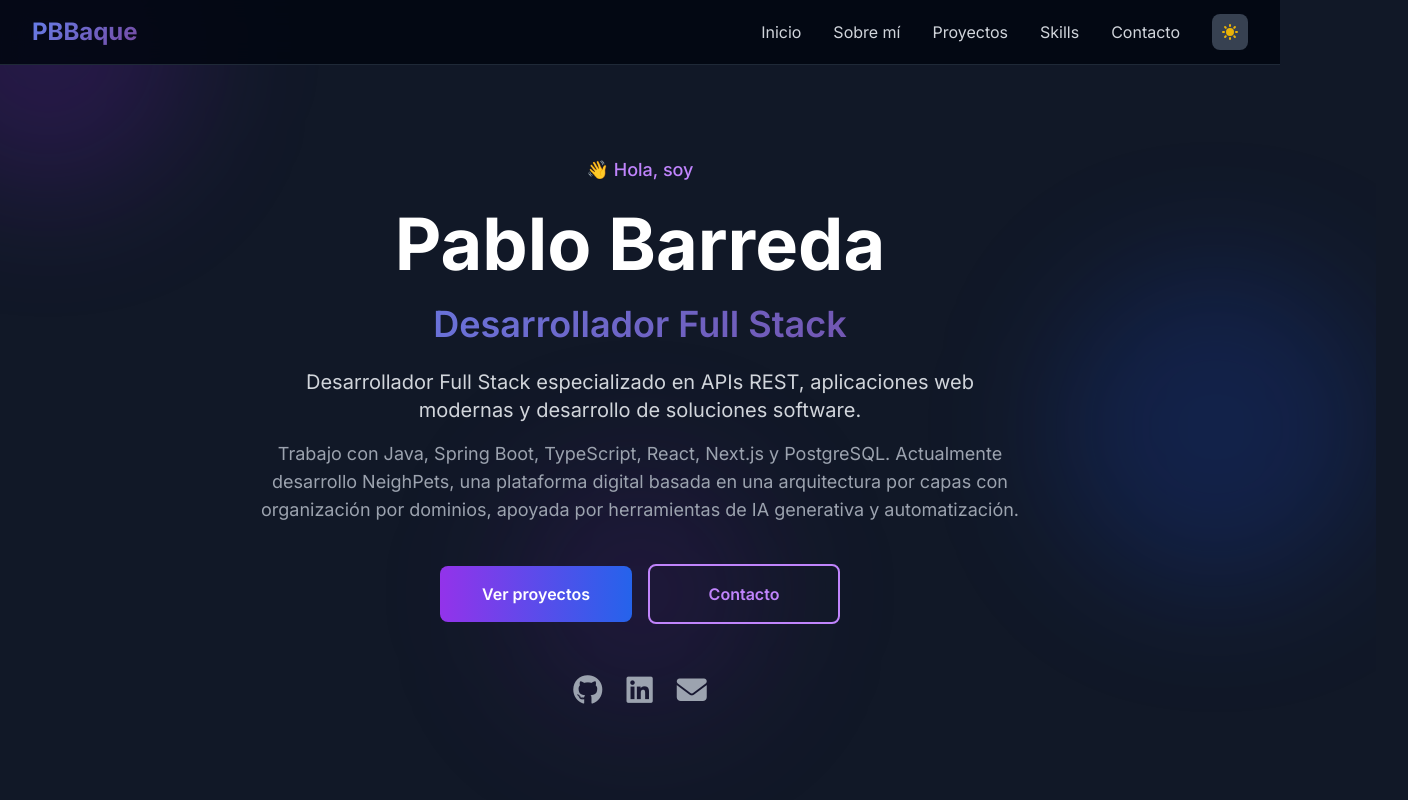
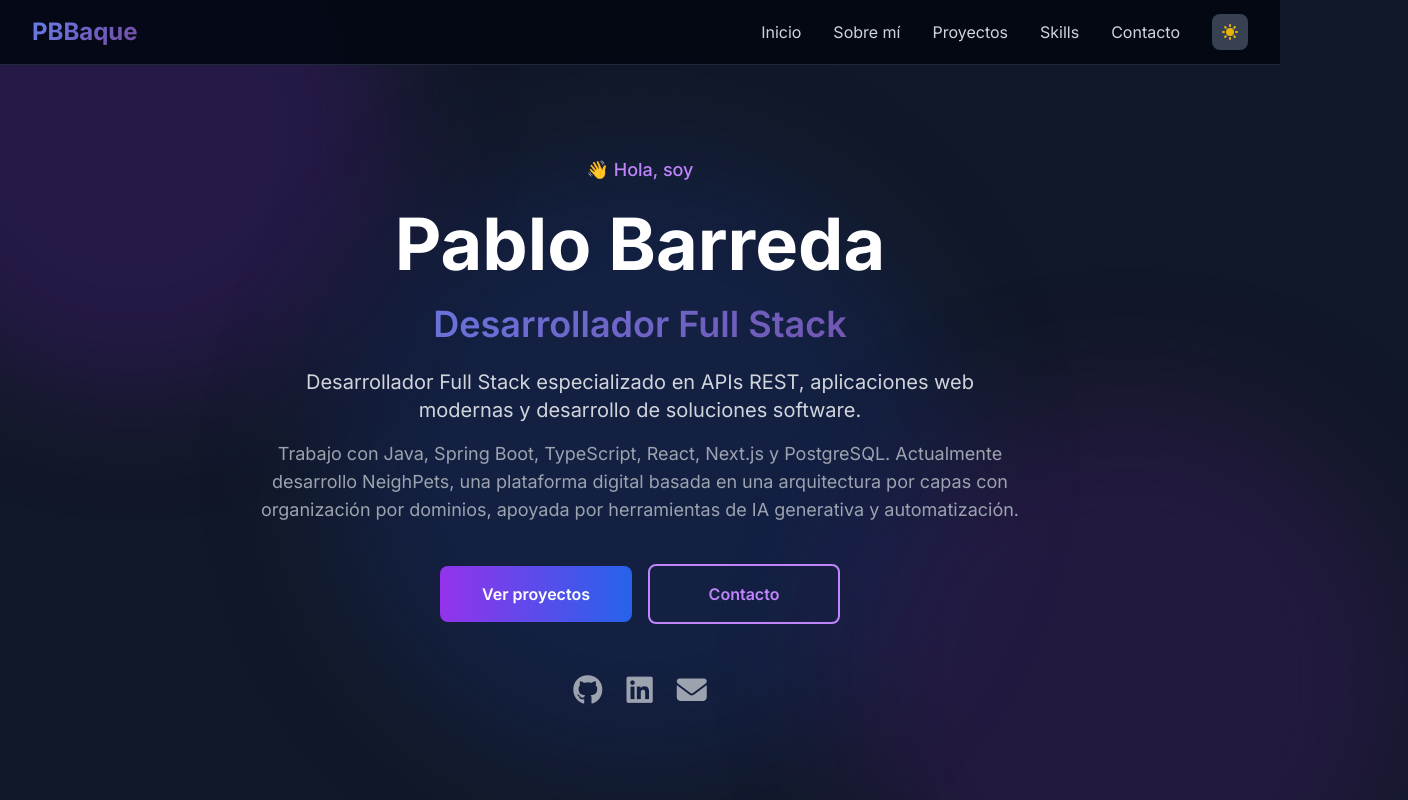
Before and after one commit to pbbaque/portfolio, a Next.js app: page / in a window 1280 px wide. Shown: the top 800 px of the page, 1408 px wide, since content can reach past the window. Built offline with nearby package versions, Linux system fonts and the light colour scheme.

Commit message:
Refine hero background composition

```diff
--- a/app/page.jsx
+++ b/app/page.jsx
@@ -17,9 +17,12 @@ export default function Home() {
         id="inicio"
         className="min-h-screen flex items-center justify-center bg-gradient-to-br from-purple-50 via-white to-blue-50 dark:from-gray-900 dark:via-gray-900 dark:to-gray-900 pt-16 transition-colors"
       >
-        <div className="pointer-events-none absolute -top-24 -left-24 h-72 w-72 rounded-full bg-purple-300/30 blur-3xl dark:bg-purple-700/20"></div>
-        <div className="pointer-events-none absolute top-1/3 -right-24 h-80 w-80 rounded-full bg-blue-300/30 blur-3xl dark:bg-blue-700/20"></div>
-        <div className="pointer-events-none absolute bottom-20 left-1/2 h-64 w-64 -translate-x-1/2 rounded-full bg-purple-200/30 blur-3xl dark:bg-purple-900/20"></div>
+        <div className="pointer-events-none absolute -top-32 -left-32 h-[520px] w-[520px] rounded-full bg-purple-300/25 blur-3xl dark:bg-purple-700/20"></div>
+
+        <div className="pointer-events-none absolute left-1/2 top-[58%] h-[620px] w-[620px] -translate-x-1/2 -translate-y-1/2 rounded-full bg-blue-200/35 blur-3xl dark:bg-blue-800/20"></div>
+
+        <div className="pointer-events-none absolute -bottom-40 -right-32 h-[560px] w-[560px] rounded-full bg-purple-300/25 blur-3xl dark:bg-purple-900/25"></div>
+
         <div className="relative z-10 max-w-7xl mx-auto px-4 sm:px-6 lg:px-8 py-20 text-center animate-fade-in">
           <div className="mb-6">
             <span className="text-purple-600 dark:text-purple-400 font-medium text-lg">
```
